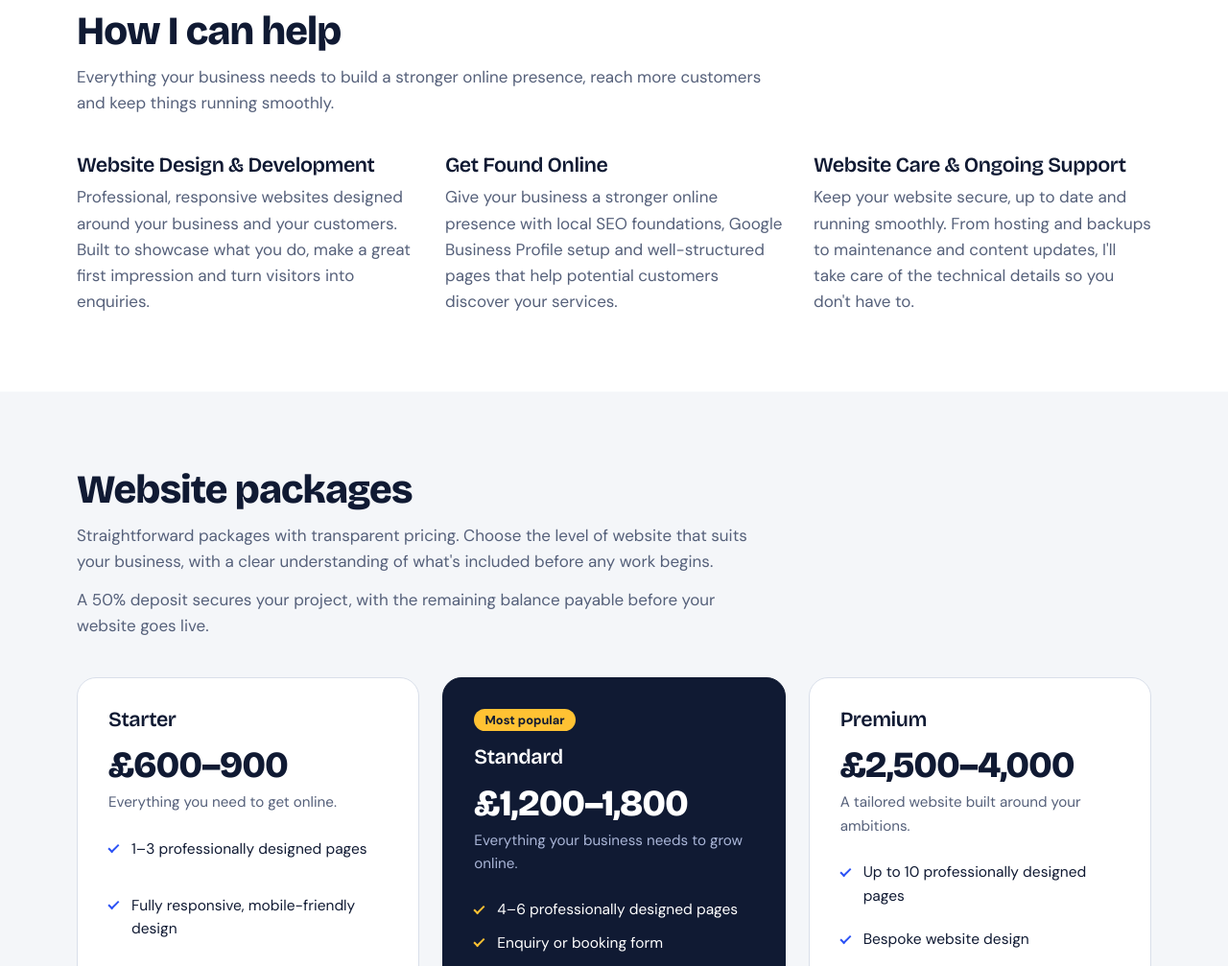
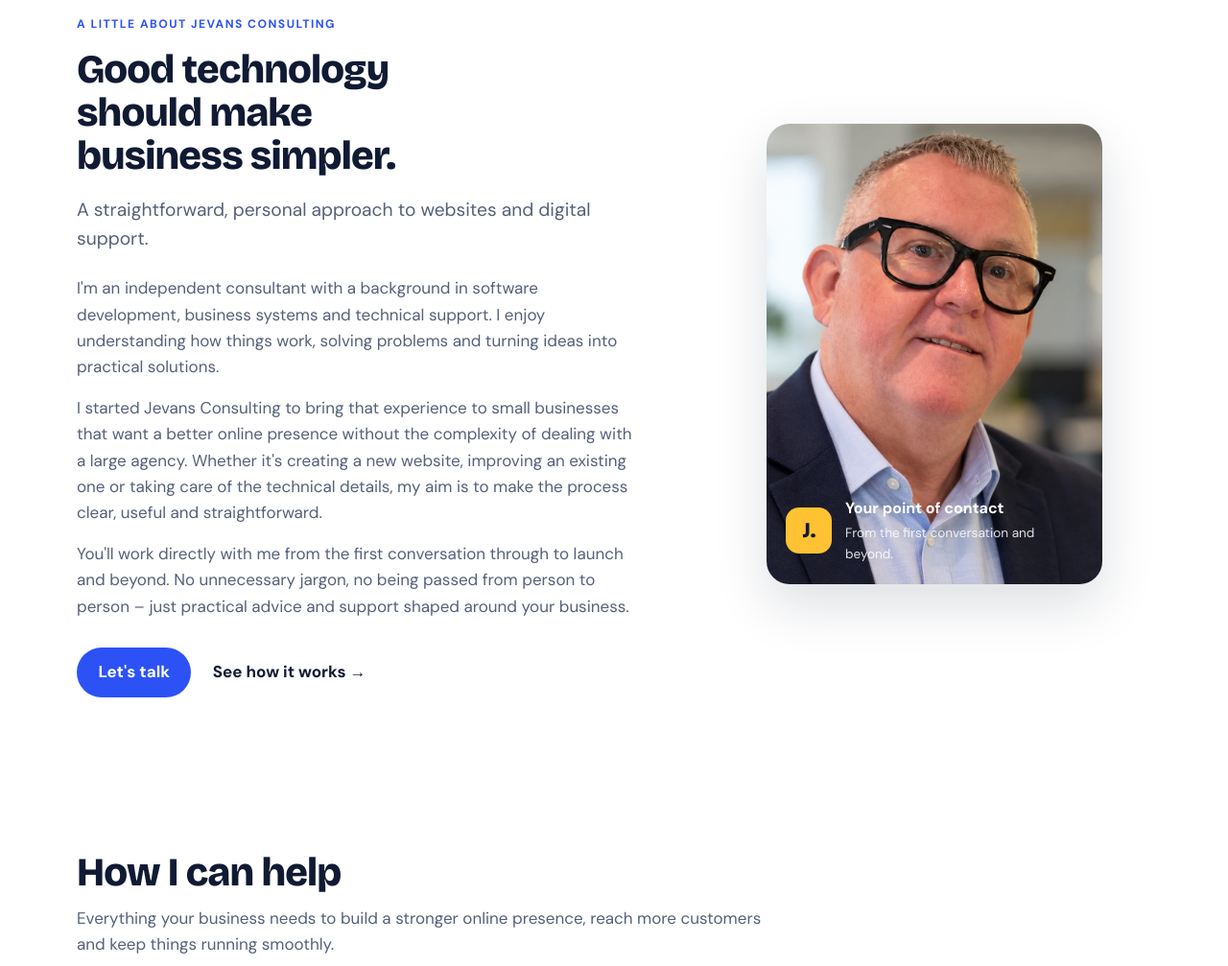
Before and after one commit to GrumpyMonk26/jevansconsulting, an Astro site: page / in a window 1280 px wide. Shown: the part 900-1907 px from the top of the page at 96% size. Built offline with nearby package versions, Linux system fonts and the light colour scheme; Astro itself is replaced by a stand-in of ours.

Commit message:
feat: create and style about section with profile photo

```diff
--- /dev/null
+++ b/src/components/About.astro
@@ -0,0 +1,54 @@
+---
+
+---
+
+<section id="about" aria-labelledby="about-title">
+  <div class="about-layout">
+    <div class="about-copy">
+      <span class="about-eyebrow">A LITTLE ABOUT JEVANS CONSULTING</span>
+      <h2 id="about-title">Good technology should make business simpler.</h2>
+      <p class="about-lede">
+        A straightforward, personal approach to websites and digital support.
+      </p>
+      <p>
+        I'm an independent consultant with a background in software development,
+        business systems and technical support. I enjoy understanding how things
+        work, solving problems and turning ideas into practical solutions.
+      </p>
+      <p>
+        I started Jevans Consulting to bring that experience to small businesses
+        that want a better online presence without the complexity of dealing with
+        a large agency. Whether it's creating a new website, improving an existing
+        one or taking care of the technical details, my aim is to make the process
+        clear, useful and straightforward.
+      </p>
+      <p>
+        You'll work directly with me from the first conversation through to launch
+        and beyond. No unnecessary jargon, no being passed from person to person –
+        just practical advice and support shaped around your business.
+      </p>
+      <div class="about-actions">
+        <button type="button" class="btn" data-open-contact>Let's talk</button>
+        <a class="about-link" href="#process">See how it works <span aria-hidden="true">→</span></a>
+      </div>
+    </div>
+
+    <figure class="about-photo">
+      <img
+        src="/jason-evans-headshot.webp"
+        alt="Jason Evans, founder of Jevans Consulting, wearing a navy jacket and light blue shirt"
+        loading="lazy"
+        decoding="async"
+        width="900"
+        height="900"
+      />
+      <figcaption>
+        <span class="about-photo-mark" aria-hidden="true">J.</span>
+        <span>
+          <strong>Your point of contact</strong>
+          <small>From the first conversation and beyond.</small>
+        </span>
+      </figcaption>
+    </figure>
+  </div>
+</section>
--- a/src/pages/index.astro
+++ b/src/pages/index.astro
@@ -2,6 +2,7 @@
 import Layout from '../layouts/Layout.astro';
 import Header from '../components/Header.astro';
 import Hero from '../components/Hero.astro';
+import About from '../components/About.astro';
 import Services from '../components/Services.astro';
 import Packages from '../components/Packages.astro';
 import CarePlans from '../components/CarePlans.astro';
@@ -20,6 +21,7 @@ const description = `Fast, simple websites for ${audience}, with clear pricing a
     <Header />
     <main id="top">
       <Hero audience={audience} />
+      <About />
       <Services />
       <Packages />
       <CarePlans />
--- a/src/styles/global.css
+++ b/src/styles/global.css
@@ -335,6 +335,127 @@ section {
   padding: 0.25rem 0.6rem;
   font-size: 0.55rem;
   color: #8da0c4;
+}
+
+/* about */
+#about {
+  --band: var(--white);
+}
+.about-layout {
+  display: grid;
+  grid-template-columns: minmax(0, 1.05fr) minmax(300px, 0.8fr);
+  gap: clamp(2.5rem, 6vw, 5.5rem);
+  align-items: center;
+}
+.about-eyebrow,
+.about-panel-kicker {
+  display: inline-block;
+  color: var(--cobalt);
+  font-size: 0.76rem;
+  font-weight: 700;
+  letter-spacing: 0.12em;
+}
+.about-copy h2 {
+  max-width: 14ch;
+  margin-top: 0.8rem;
+}
+.about-lede {
+  color: var(--muted);
+  font-size: 1.2rem;
+  margin: 1.2rem 0 1.4rem;
+}
+.about-copy > p:not(.about-lede) {
+  color: var(--muted);
+  margin-top: 1rem;
+}
+.about-actions {
+  display: flex;
+  align-items: center;
+  flex-wrap: wrap;
+  gap: 1.4rem;
+  margin-top: 1.8rem;
+}
+.about-link {
+  color: var(--ink);
+  font-weight: 700;
+  text-decoration: none;
+}
+.about-link:hover {
+  color: var(--cobalt);
+}
+.about-photo {
+  position: relative;
+  margin: 0 auto;
+  width: 100%;
+  max-width: 350px;
+  height: 480px;
+  min-width: 0;
+  border-radius: 24px;
+  overflow: hidden;
+  background: var(--paper);
+  box-shadow: 0 22px 55px rgba(16, 26, 51, 0.14);
+  isolation: isolate;
+}
+.about-photo img {
+  display: block;
+  width: 100%;
+  height: 100%;
+  object-fit: cover;
+  object-position: center 38%;
+}
+.about-photo img {
+  display: block;
+  width: 100%;
+  aspect-ratio: 4 / 5;
+  object-fit: cover;
+  object-position: center 38%;
+}
+.about-photo figcaption {
+  position: absolute;
+  z-index: 1;
+  right: 1.25rem;
+  bottom: 1.25rem;
+  left: 1.25rem;
+  display: flex;
+  align-items: center;
+  gap: 0.85rem;
+  color: var(--white);
+}
+.about-photo-mark {
+  display: grid;
+  place-items: center;
+  flex: 0 0 48px;
+  width: 48px;
+  height: 48px;
+  border-radius: 14px;
+  background: var(--sun);
+  color: var(--ink);
+  font: 800 1.4rem var(--display);
+}
+.about-photo figcaption strong,
+.about-photo figcaption small {
+  display: block;
+}
+.about-photo figcaption strong {
+  font-size: 1rem;
+}
+.about-photo figcaption small {
+  margin-top: 0.15rem;
+  color: rgba(255, 255, 255, 0.86);
+  font-size: 0.85rem;
+}
+@media (max-width: 860px) {
+  .about-layout {
+    grid-template-columns: 1fr;
+  }
+  .about-copy h2 {
+    max-width: 18ch;
+  }
+  .about-photo {
+    width: min(100%, 350px);
+    height: 440px;
+    justify-self: center;
+  }
 }
 
 /* services */
@@ -860,6 +981,7 @@ body {
 /* Full-width bands. The shadow and clip-path stretch each background
    beyond the centred .wrap without changing your markup. */
 section[aria-labelledby="what"],
+#about,
 #care,
 #process,
 #contact {
@@ -868,6 +990,7 @@ section[aria-labelledby="what"],
   clip-path: inset(0 -100vmax);
 }
 section[aria-labelledby="what"],
+#about,
 #process {
   --band: var(--white);
 }
```
Also changed, not shown: public/jason-evans-headshot.webp (added).
